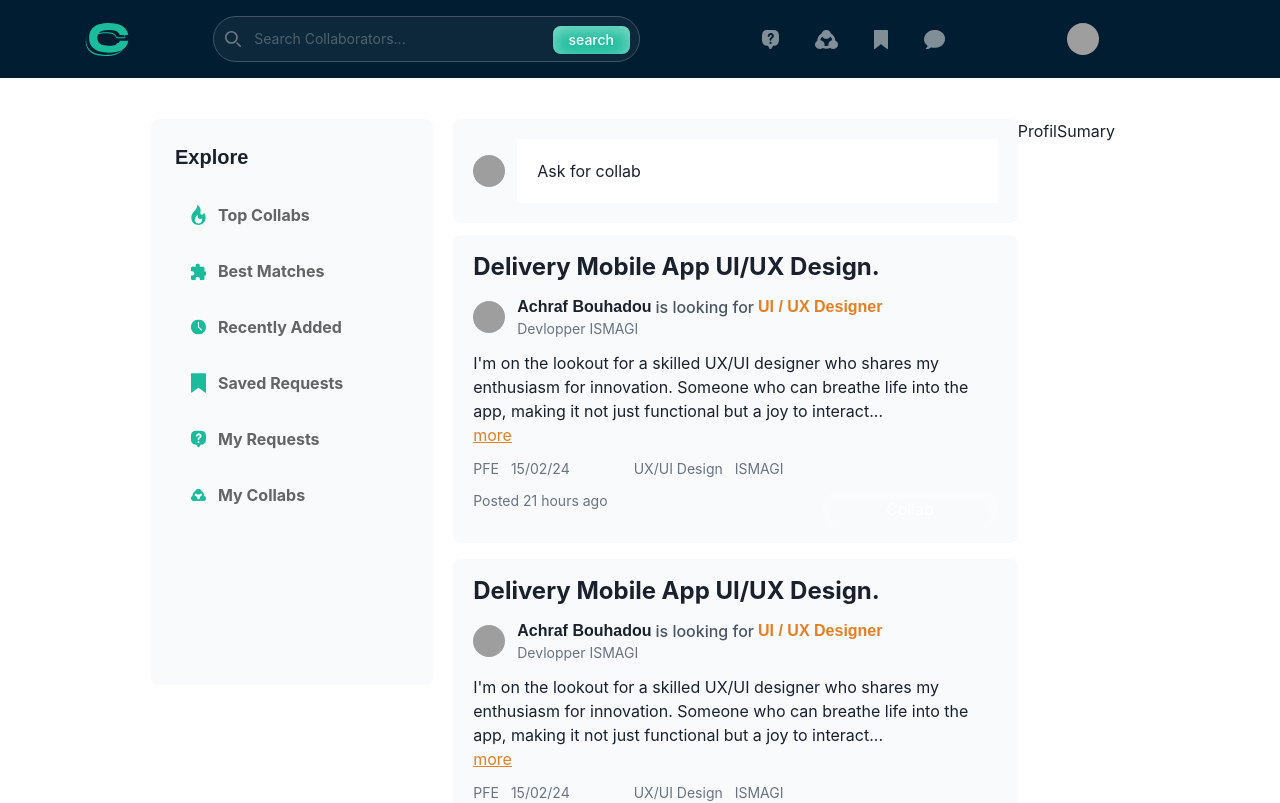
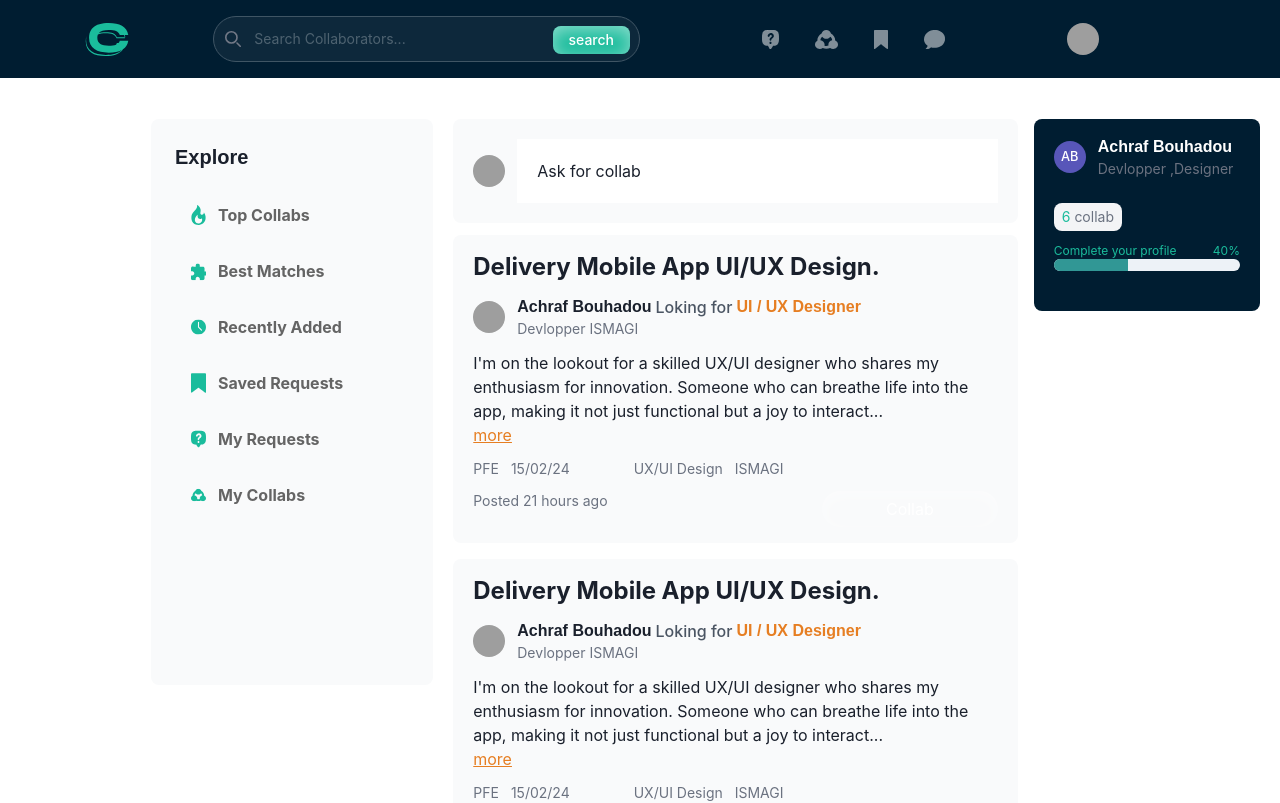
Before and after one commit to achrafbouhadou/isocial, a React (Create React App) app: page / in a window 1280 px wide. Shown: the top 803 px of the page. Built offline with nearby package versions, Linux system fonts and the light colour scheme; grey boxes are pictures that could not be loaded.

Commit message:
create profil summary

```diff
--- a/src/Component/Post.jsx
+++ b/src/Component/Post.jsx
@@ -8,7 +8,7 @@ export default function Post({title , name , src,text }) {
   return (
     <div className='relative py-4 px-5 mt-3 bg-gray-50 rounded-lg'>
         <h1 className='Inter-font font-bold text-2xl mb-3'>{title}</h1>
-        <UserProfilQuic name={name} src={src}  specialite={"Devlopper"} lokinFor={"UI / UX Designer"} ecole={"ISMAGI"} />
+        <UserProfilQuic name={name} src={src} isFromPost={true}  specialite={"Devlopper"} lokinFor={"UI / UX Designer"} ecole={"ISMAGI"} />
         <p className='w-full'>
           {text}
         </p >
--- a/src/Component/ProfilSumary.jsx
+++ b/src/Component/ProfilSumary.jsx
@@ -1,7 +1,20 @@
 import React from 'react'
+import UserProfilQuic from './UserProfilQuic'
+import { Progress } from '@chakra-ui/react'
+
 
 export default function ProfilSumary() {
   return (
-    <div>ProfilSumary</div>
+    <div className='py-4 px-5 ml-4 primary-background  rounded-lg   inline-block h-48'>
+      <UserProfilQuic className={"text-white"} name={"Achraf Bouhadou"} specialite={"Devlopper"} ecole={",Designer"}/>
+      <div className='bg-gray-100 rounded-lg Inter-font text-gray-500  text-sm py-1 px-2 inline-block mt-3 mb-3'>
+       <span className='primary-color'>6</span>  collab
+      </div>
+      <div className='flex Inter-font justify-between text-xs'>
+        <h6 className='primary-color text-xs'>Complete your profile</h6>
+        <h6 className='primary-color text-xs' >40%</h6>
+      </div>
+      <Progress colorScheme='teal' value={40} className='rounded-lg' />
+    </div>
   )
 }
--- a/src/Component/UserProfilQuic.jsx
+++ b/src/Component/UserProfilQuic.jsx
@@ -2,15 +2,16 @@ import { Avatar } from '@chakra-ui/react'
 import React from 'react'
 
 
-export default function UserProfilQuic({name , src ,specialite,lokinFor,ecole}) {
+export default function UserProfilQuic({name , src ,specialite,lokinFor,ecole , isFromPost = false , className}) {
+    const lokingFor = isFromPost ? "Loking for" : ""
 
   return (
     <div className='flex items-center mb-3'>
        <Avatar size="sm" name={name} src={src} />
         <div className='ml-3'>
             <div className='flex'>
-            <h1 className='outfit-font font-black mr-1'>{name} </h1>
-            <span className='text-gray-600  font-medium'> is looking for </span>
+            <h1 className={'outfit-font font-black mr-1 ' + className}>{name} </h1>
+            <span className='text-gray-600  font-medium'> {lokingFor}</span>
             <h1 className='outfit-font font-black ml-1 orange-color'>{lokinFor}</h1>
             </div>
             <h1 className='text-gray-500  font-normal text-sm '>{specialite + " " + ecole}</h1>
```
